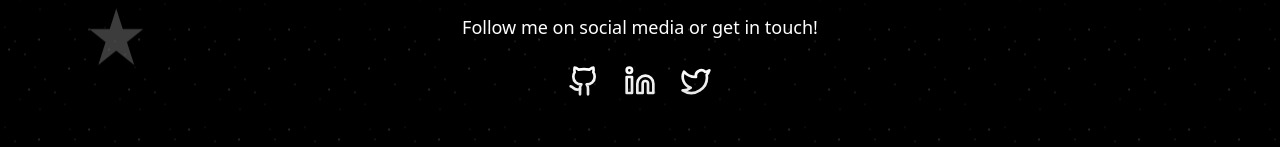
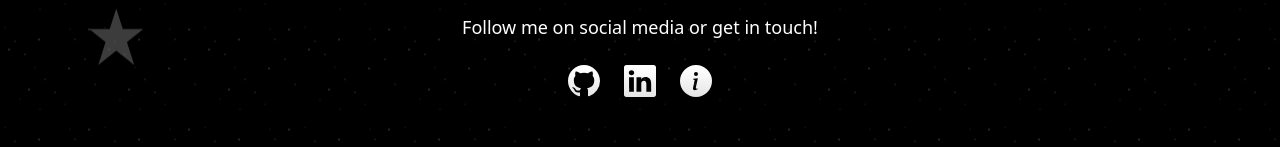
Before and after one commit to Marg0n/next-level-portfolio, a Next.js app: page /projects in a window 1280 px wide. Shown: the part 1320-1467 px from the top of the page. Built offline with nearby package versions, Linux system fonts and the light colour scheme; no server answers.

Commit message:
Modify: Modified footer icons and links.

```diff
--- a/src/components/shared/footer/Footer.tsx
+++ b/src/components/shared/footer/Footer.tsx
@@ -4,6 +4,7 @@ import { Github, Linkedin, Twitter } from 'lucide-react';
 import './Footer.css'
 import { FcVip } from 'react-icons/fc';
 import { useRouter } from 'next/navigation';
+import { BsFillInfoCircleFill, BsGithub, BsLinkedin } from 'react-icons/bs';
 
 export function Footer() {
 
@@ -29,14 +30,14 @@ export function Footer() {
             <p className="mt-2 text-lg">Follow me on social media or get in touch!</p>
           </div>
           <div className="flex space-x-6">
-            <a href="https://github.com/yourusername" target="_blank" rel="noopener noreferrer">
-              <Github className="h-8 w-8 text-white hover:text-gray-400 transition-colors" />
+            <a href="https://github.com/Marg0n" target="_blank" rel="noopener noreferrer">
+              <BsGithub className="h-8 w-8 text-white hover:text-gray-400 transition-colors" />
             </a>
-            <a href="https://www.linkedin.com/in/yourusername" target="_blank" rel="noopener noreferrer">
-              <Linkedin className="h-8 w-8 text-white hover:text-gray-400 transition-colors" />
+            <a href="https://linkedin.com/in/sokhorio-margon-d-costa" target="_blank" rel="noopener noreferrer">
+              <BsLinkedin className="h-8 w-8 text-white hover:text-gray-400 transition-colors" />
             </a>
-            <a href="https://twitter.com/yourusername" target="_blank" rel="noopener noreferrer">
-              <Twitter className="h-8 w-8 text-white hover:text-gray-400 transition-colors" />
+            <a href="https://smd-porfolio.netlify.app/" target="_blank" rel="noopener noreferrer">
+              <BsFillInfoCircleFill className="h-8 w-8 text-white hover:text-gray-400 transition-colors" />
             </a>
           </div>
           <div className="mt-6 text-center">
```
Also changed, not shown: src/app/(CommonLayout)/contact/page.tsx (+6 -10 lines).
